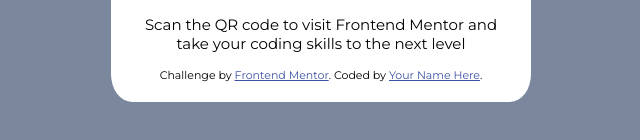
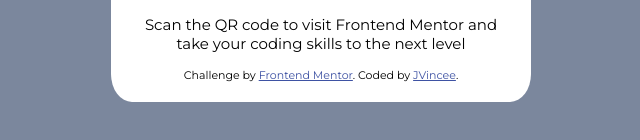
Before and after one commit to JVincee/qr-code, a plain HTML site: page index.html in a window 1280 px wide. Shown: the part 516-656 px from the top of the page, 319-959 px from the left. Drawn offline with Linux system fonts and the light colour scheme.

Commit message:
index.html

```diff
--- a/index.html
+++ b/index.html
@@ -88,7 +88,7 @@
 
       <div class="attribution">
         Challenge by <a href="https://www.frontendmentor.io?ref=challenge" target="_blank">Frontend Mentor</a>.
-        Coded by <a href="#">Your Name Here</a>.
+        Coded by <a href="https://github.com/JVincee">JVincee</a>.
       </div>
     </div>
   </div>
```
